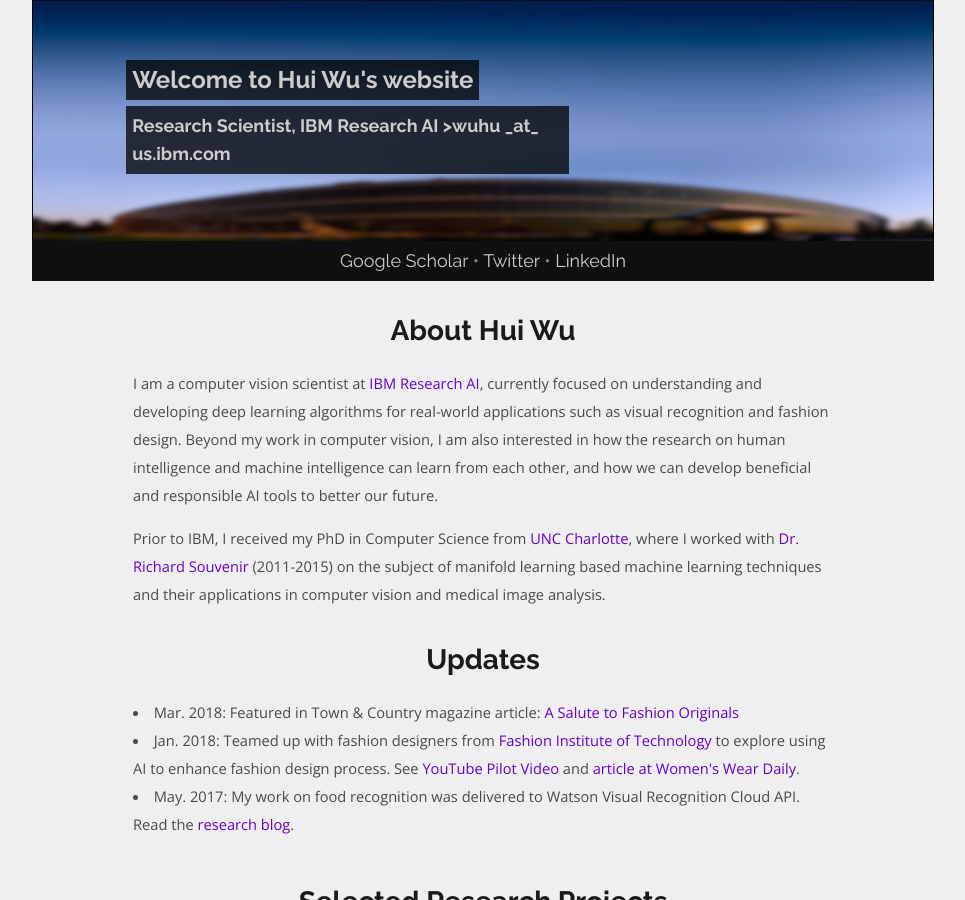
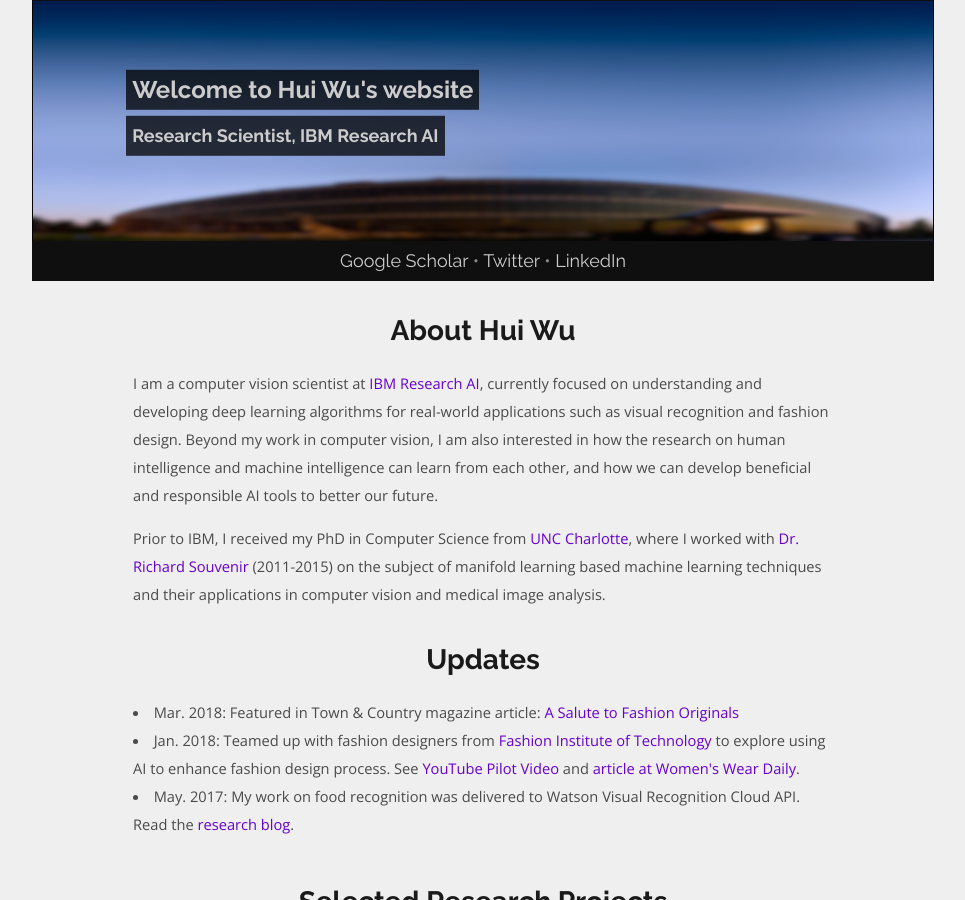
Before and after one commit to spacew/spacew.github.io, a Jekyll site: the page built from index.html, in a window 1280 px wide and 900 px high. Shown: the whole window, without its empty margins (157-1122 px from the left). Built offline with Jekyll 4.4.1, drawn with Linux system fonts in a browser that asks for light colours; the list of posts is cut into pages by our own code.

Commit message:
Update _config.yml

```diff
--- a/_config.yml
+++ b/_config.yml
@@ -3,7 +3,6 @@ email: wuhu@us.ibm.com
 greeting: Welcome to Hui Wu's website
 description: > # this means to ignore newlines until another tag
     Research Scientist, IBM Research AI
-    >wuhu _at_ us.ibm.com
 twitter: HuiWu_
 scholar: 1qByqaUAAAAJ&hl=en&oi=ao
 linkedin: hui-wu-90381966
```
